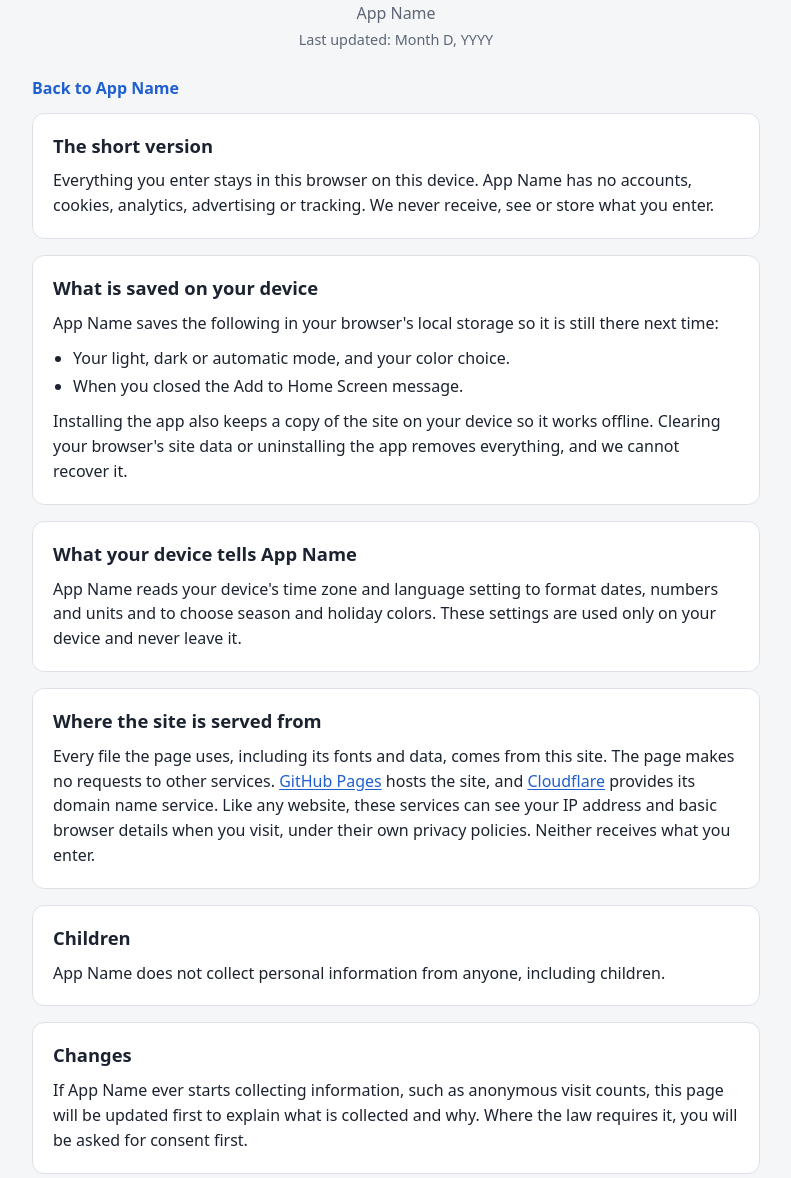
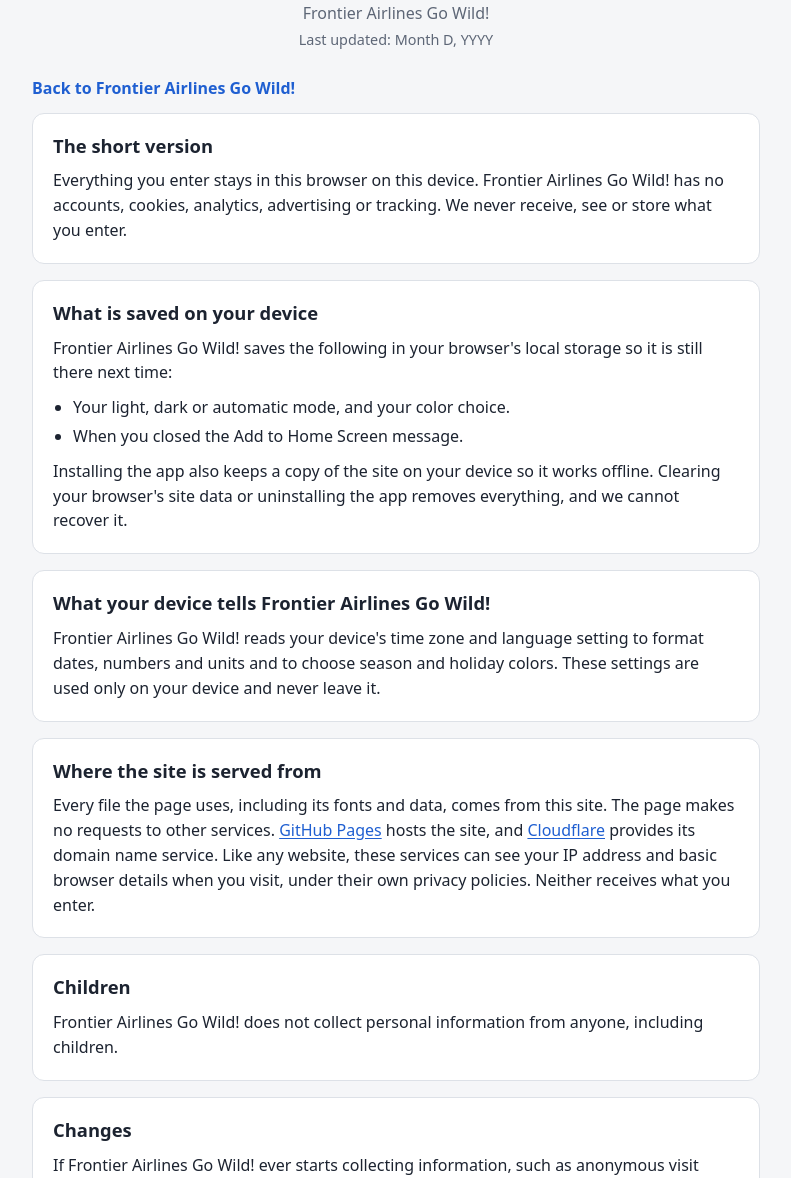
Before and after one commit to alvin-lam/frontier-go-wild, a plain HTML site: page docs/privacy.html in a window 1280 px wide. Shown: the part 122-1300 px from the top of the page, without its empty margins (244-1035 px from the left). Drawn offline with Linux system fonts and the light colour scheme.

Commit message:
Name the app Frontier Airlines Go Wild!
Set the app name in the page titles, heading, icon alt text, install
banner, privacy page and manifest. Set data-app to frontier-go-wild.

Co-Authored-By: Claude Opus 5.5 <noreply@anthropic.com>
Claude-Session: https://claude.ai/code/session_01QiBPmtwKzguv4v985m5i5U

```diff
--- a/docs/privacy.html
+++ b/docs/privacy.html
@@ -1,14 +1,14 @@
 <!doctype html>
-<!-- TEMPLATE: use the same data-app value as index.html. This page follows the All Trips Considered
+<!-- This page follows the All Trips Considered
      standard privacy page: keep the section order and wording, and change only the bracketed parts. -->
-<html lang="en" data-app="app-name">
+<html lang="en" data-app="frontier-go-wild">
 <head>
 <meta charset="utf-8">
 <meta name="viewport" content="width=device-width,initial-scale=1,viewport-fit=cover">
 <meta http-equiv="Content-Security-Policy" content="default-src 'self'; script-src 'self'; style-src 'self'; font-src 'self'; img-src 'self' data:; connect-src 'self'; manifest-src 'self'; object-src 'none'; base-uri 'none'; form-action 'none'; require-trusted-types-for 'script'; trusted-types 'none'; upgrade-insecure-requests">
 <meta name="referrer" content="strict-origin-when-cross-origin">
-<title>Privacy | App Name</title>
-<meta name="description" content="How App Name handles your information: everything you enter stays on your device.">
+<title>Privacy | Frontier Airlines Go Wild!</title>
+<meta name="description" content="How Frontier Airlines Go Wild! handles your information: everything you enter stays on your device.">
 <meta name="theme-color" content="#1f4fd6">
 <link rel="icon" href="favicon.ico" sizes="16x16 32x32 48x48">
 <link rel="icon" type="image/png" sizes="32x32" href="assets/img/favicon-32.png">
@@ -24,20 +24,20 @@
   <header class="privacy-header">
     <p class="privacy-brand"><a href="https://alltripsconsidered.com">All Trips Considered</a></p>
     <h1>Privacy</h1>
-    <p class="privacy-app">App Name</p>
+    <p class="privacy-app">Frontier Airlines Go Wild!</p>
     <p class="privacy-updated">Last updated: Month D, YYYY <!-- TEMPLATE: update the date. --></p>
   </header>
 
-  <p class="privacy-back privacy-back-top"><a href="./">Back to App Name</a></p>
+  <p class="privacy-back privacy-back-top"><a href="./">Back to Frontier Airlines Go Wild!</a></p>
 
   <section class="privacy-section" aria-labelledby="short">
     <h2 id="short">The short version</h2>
-    <p>Everything you enter stays in this browser on this device. App Name has no accounts, cookies, analytics, advertising or tracking. We never receive, see or store what you enter.</p>
+    <p>Everything you enter stays in this browser on this device. Frontier Airlines Go Wild! has no accounts, cookies, analytics, advertising or tracking. We never receive, see or store what you enter.</p>
   </section>
 
   <section class="privacy-section" aria-labelledby="saved">
     <h2 id="saved">What is saved on your device</h2>
-    <p>App Name saves the following in your browser's local storage so it is still there next time:</p>
+    <p>Frontier Airlines Go Wild! saves the following in your browser's local storage so it is still there next time:</p>
     <ul>
       <li>Your light, dark or automatic mode, and your color choice.</li>
       <li>When you closed the Add to Home Screen message.</li>
@@ -47,15 +47,15 @@
   </section>
 
   <section class="privacy-section" aria-labelledby="device">
-    <h2 id="device">What your device tells App Name</h2>
-    <p>App Name reads your device's time zone and language setting to format dates, numbers and units and to choose season and holiday colors. These settings are used only on your device and never leave it.</p>
+    <h2 id="device">What your device tells Frontier Airlines Go Wild!</h2>
+    <p>Frontier Airlines Go Wild! reads your device's time zone and language setting to format dates, numbers and units and to choose season and holiday colors. These settings are used only on your device and never leave it.</p>
   </section>
 
   <!-- TEMPLATE: include these two sections only if the app has the feature. -->
   <!--
   <section class="privacy-section" aria-labelledby="files">
     <h2 id="files">Files you export or share</h2>
-    <p>Files you export, such as [file types], are created on your device and saved where you choose. They are not uploaded anywhere. When you use Share, App Name opens the app or website you pick with a link and a short message. Nothing is posted until you confirm it there, and that service's privacy policy then applies.</p>
+    <p>Files you export, such as [file types], are created on your device and saved where you choose. They are not uploaded anywhere. When you use Share, Frontier Airlines Go Wild! opens the app or website you pick with a link and a short message. Nothing is posted until you confirm it there, and that service's privacy policy then applies.</p>
   </section>
 
   <section class="privacy-section" aria-labelledby="links">
@@ -71,12 +71,12 @@
 
   <section class="privacy-section" aria-labelledby="children">
     <h2 id="children">Children</h2>
-    <p>App Name does not collect personal information from anyone, including children.</p>
+    <p>Frontier Airlines Go Wild! does not collect personal information from anyone, including children.</p>
   </section>
 
   <section class="privacy-section" aria-labelledby="changes">
     <h2 id="changes">Changes</h2>
-    <p>If App Name ever starts collecting information, such as anonymous visit counts, this page will be updated first to explain what is collected and why. Where the law requires it, you will be asked for consent first.</p>
+    <p>If Frontier Airlines Go Wild! ever starts collecting information, such as anonymous visit counts, this page will be updated first to explain what is collected and why. Where the law requires it, you will be asked for consent first.</p>
   </section>
 
   <section class="privacy-section" aria-labelledby="contact">
@@ -85,7 +85,7 @@
   </section>
 
   <footer class="privacy-footer">
-    <p class="privacy-back"><a href="./">Back to App Name</a></p>
+    <p class="privacy-back"><a href="./">Back to Frontier Airlines Go Wild!</a></p>
     <p class="privacy-copyright">© 2026 <a href="https://alltripsconsidered.com">All Trips Considered</a>. All rights reserved.</p>
   </footer>
 </main>
```
Also changed, not shown: docs/index.html (+5 -8 lines), docs/manifest.webmanifest.
